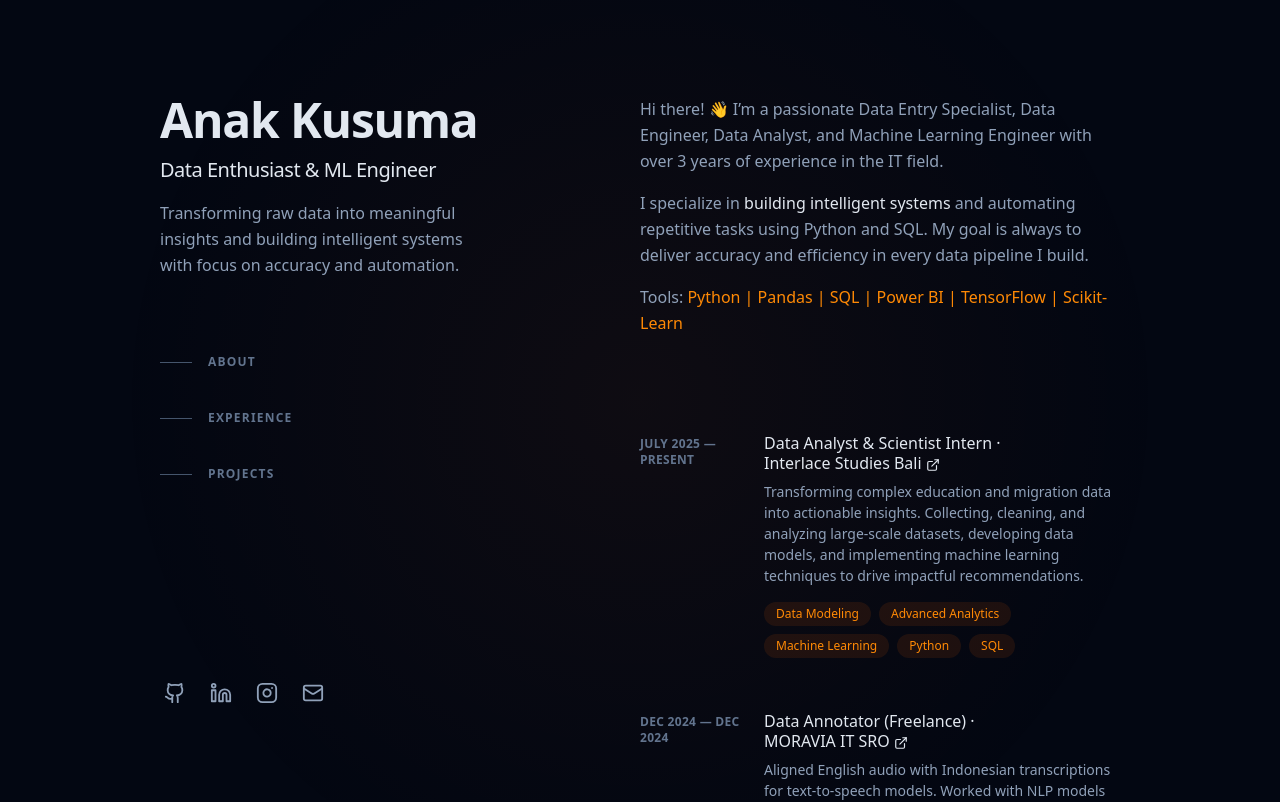
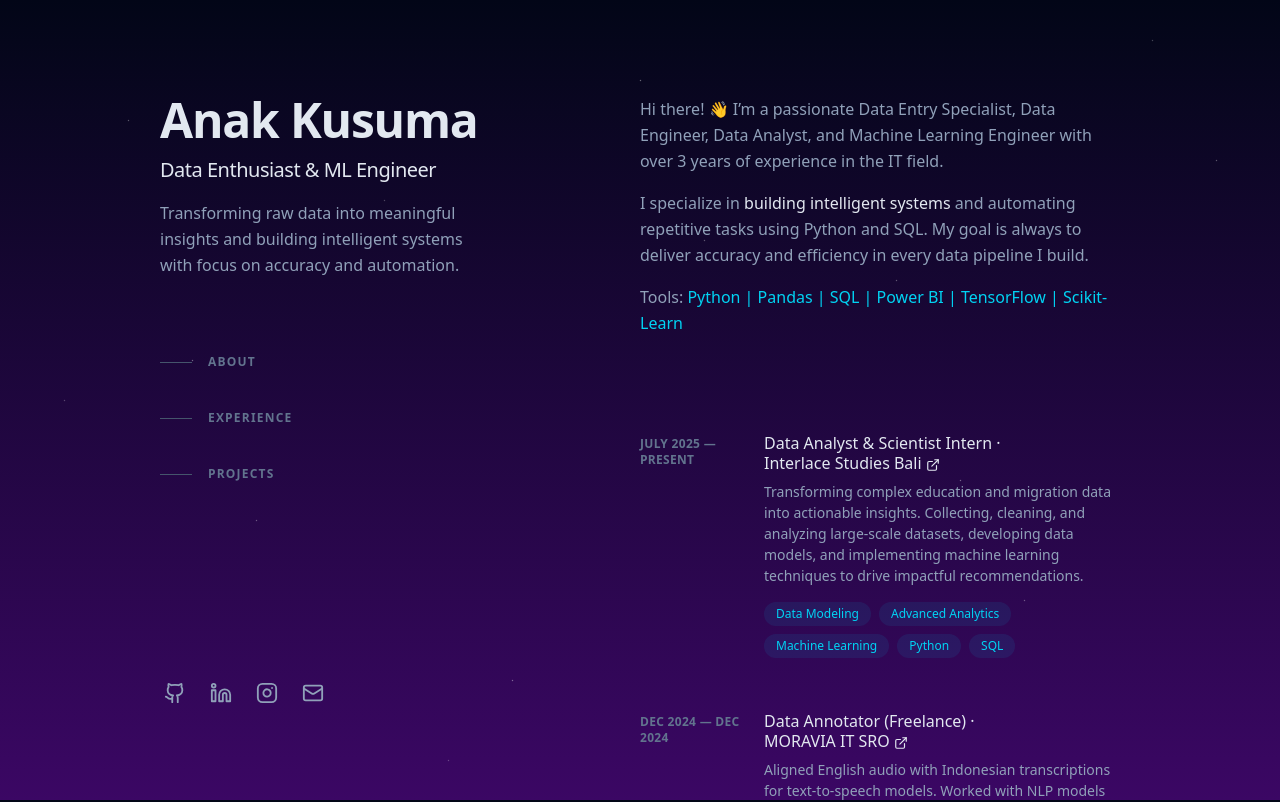
Before and after one commit to anakagung55/ai-ml-portfolio, a Next.js app: page / in a window 1280 px wide. Shown: the top 802 px of the page. Built offline with nearby package versions, Linux system fonts and the light colour scheme.

Commit message:
change colour background

```diff
--- /dev/null
+++ b/app/Spotlight.tsx
@@ -0,0 +1,57 @@
+"use client";
+
+import React, { useEffect, useRef, useState } from "react";
+
+export default function Spotlight() {
+  const divRef = useRef<HTMLDivElement>(null);
+  const [isMounted, setIsMounted] = useState(false);
+  const [opacity, setOpacity] = useState(0);
+
+  useEffect(() => {
+    setIsMounted(true);
+
+    const handleMouseMove = (e: MouseEvent) => {
+      if (!divRef.current) return;
+
+      const div = divRef.current;
+      const rect = div.getBoundingClientRect();
+
+      // Menghitung posisi mouse relatif terhadap layar
+      const x = e.clientX - rect.left;
+      const y = e.clientY - rect.top;
+
+      // Mengirim posisi ke variabel CSS
+      div.style.setProperty("--mouse-x", `${x}px`);
+      div.style.setProperty("--mouse-y", `${y}px`);
+
+      // Menampilkan cahaya saat mouse pertama kali bergerak
+      if (opacity === 0) setOpacity(1);
+    };
+
+    window.addEventListener("mousemove", handleMouseMove);
+
+    return () => {
+      window.removeEventListener("mousemove", handleMouseMove);
+    };
+  }, [opacity]);
+
+  if (!isMounted) return null;
+
+  return (
+    <div
+      ref={divRef}
+      // pointer-events-none penting agar kamu tetap bisa klik tombol/link di bawahnya
+      className="pointer-events-none fixed inset-0 z-30 transition-opacity duration-500"
+      style={{
+        opacity: opacity,
+        // Gradien radial mengikuti posisi mouse
+        // Menggunakan warna Cyan (34, 211, 238) agar senada dengan tema baru kamu
+        background: `radial-gradient(
+          600px circle at var(--mouse-x) var(--mouse-y),
+          rgba(34, 211, 238, 0.20),
+          transparent 40%
+        )`,
+      }}
+    />
+  );
+}
--- a/app/globals.css
+++ b/app/globals.css
@@ -1,17 +1,53 @@
 @import "tailwindcss";
 
 @theme {
-  --color-navy-dark: #020617;     /* Hitam Obsidian */
-  --color-accent-main: #f97316;  /* Oranye Cerah */
+  /* Kita tetap simpan warna ini sebagai basis, meski nanti ditimpa gradient */
+  --color-navy-dark: #020617;
+  --color-accent-main: #22d3ee;
   --color-slate-text: #94a3b8;
   --color-slate-heading: #e2e8f0;
 }
 
 @layer base {
   body {
-    background-color: var(--color-navy-dark);
+    /* 1. Ganti background-color solid dengan linear-gradient */
+    /* Gradien dari ungu tua di bawah ke hitam pekat di atas */
+    background-image: linear-gradient(to top, #3b0764, var(--color-navy-dark));
+    background-attachment: fixed; /* Agar background tidak ikut scroll */
     color: var(--color-slate-text);
     scroll-behavior: smooth;
     -webkit-font-smoothing: antialiased;
+    min-height: 100vh; /* Pastikan tinggi minimal semonitor penuh */
+    position: relative; /* Diperlukan untuk posisi bintang */
+  }
+
+  /* 2. Tambahkan efek bintang menggunakan pseudo-element ::before */
+  body::before {
+    content: "";
+    position: fixed;
+    top: 0;
+    left: 0;
+    width: 1px;
+    height: 1px;
+    background: transparent;
+    /* Trik CSS: Membuat banyak titik putih kecil menggunakan box-shadow */
+    box-shadow:
+        10vw 15vh 1px rgba(255, 255, 255, 0.5),
+        30vw 25vh 1px rgba(255, 255, 255, 0.4),
+        50vw 10vh 1px rgba(255, 255, 255, 0.6),
+        70vw 35vh 1px rgba(255, 255, 255, 0.5),
+        90vw 5vh 1px rgba(255, 255, 255, 0.4),
+        20vw 65vh 1px rgba(255, 255, 255, 0.5),
+        40vw 85vh 1px rgba(255, 255, 255, 0.6),
+        60vw 55vh 1px rgba(255, 255, 255, 0.4),
+        80vw 75vh 1px rgba(255, 255, 255, 0.5),
+        15vw 45vh 1px rgba(255, 255, 255, 0.6),
+        35vw 95vh 1px rgba(255, 255, 255, 0.4),
+        55vw 30vh 1px rgba(255, 255, 255, 0.5),
+        75vw 60vh 1px rgba(255, 255, 255, 0.6),
+        5vw 50vh 1px rgba(255, 255, 255, 0.4),
+        95vw 20vh 1px rgba(255, 255, 255, 0.5);
+    z-index: -1; /* Agar bintang berada di belakang konten */
+    pointer-events: none; /* Agar tidak mengganggu klik mouse */
   }
 }
--- a/app/layout.tsx
+++ b/app/layout.tsx
@@ -1,6 +1,7 @@
 import type { Metadata } from "next";
 import { Inter } from "next/font/google";
 import "./globals.css";
+import Spotlight from "./Spotlight";
 
 const inter = Inter({ subsets: ["latin"] });
 
@@ -27,7 +28,11 @@ export default function RootLayout({
 }>) {
   return (
     <html lang="en" className="scroll-smooth">
-      <body className={`${inter.className} bg-[#030712] text-slate-400 antialiased`}>
+      <body className={`${inter.className} bg-navy-dark text-slate-400 antialiased`}>
+
+        {/* 2. Tambahkan komponen Spotlight di sini */}
+        <Spotlight />
+
         {children}
       </body>
     </html>
--- a/app/page.tsx
+++ b/app/page.tsx
@@ -79,8 +79,6 @@ export default function Portfolio() {
 
   return (
     <div className="mx-auto min-h-screen max-w-6xl px-6 py-12 font-sans md:px-12 md:py-20 lg:px-24 lg:py-0">
-      <div className="fixed inset-0 z-[-1] bg-[radial-gradient(circle_at_50%_50%,rgba(249,115,22,0.05),transparent_70%)]"></div>
-
       <div className="lg:flex lg:justify-between lg:gap-12">
         {/* KOLOM KIRI (Header Sticky) */}
         <header className="lg:sticky lg:top-0 lg:flex lg:max-h-screen lg:w-[45%] lg:flex-col lg:justify-between lg:py-24">
@@ -103,10 +101,10 @@ export default function Portfolio() {
             </nav>
           </div>
           <ul className="ml-1 mt-8 flex items-center gap-6 text-slate-400">
-            <li className="hover:text-orange-400 transition-colors"><a href="https://github.com/anakagung55" target="_blank"><Github size={22} /></a></li>
-            <li className="hover:text-orange-400 transition-colors"><a href="https://www.linkedin.com/in/anak-kusuma-29189932a/" target="_blank"><Linkedin size={22} /></a></li>
-            <li className="hover:text-orange-400 transition-colors"><a href="https://www.instagram.com/agungajus_/" target="_blank"><Instagram size={22} /></a></li>
-            <li className="hover:text-orange-400 transition-colors"><a href="mailto:agungajus02@gmail.com"><Mail size={22} /></a></li>
+            <li className="hover:text-cyan-400 transition-colors"><a href="https://github.com/anakagung55" target="_blank"><Github size={22} /></a></li>
+            <li className="hover:text-cyan-400 transition-colors"><a href="https://www.linkedin.com/in/anak-kusuma-29189932a/" target="_blank"><Linkedin size={22} /></a></li>
+            <li className="hover:text-cyan-400 transition-colors"><a href="https://www.instagram.com/agungajus_/" target="_blank"><Instagram size={22} /></a></li>
+            <li className="hover:text-cyan-400 transition-colors"><a href="mailto:agungajus02@gmail.com"><Mail size={22} /></a></li>
           </ul>
         </header>
 
@@ -119,7 +117,7 @@ export default function Portfolio() {
             <p className="mb-4">
               I specialize in <span className="text-slate-200 font-medium">building intelligent systems</span> and automating repetitive tasks using Python and SQL. My goal is always to deliver accuracy and efficiency in every data pipeline I build.
             </p>
-            <p>Tools: <span className="text-orange-400 font-medium">Python | Pandas | SQL | Power BI | TensorFlow | Scikit-Learn</span></p>
+            <p>Tools: <span className="text-cyan-400 font-medium">Python | Pandas | SQL | Power BI | TensorFlow | Scikit-Learn</span></p>
           </section>
 
           <section id="experience" className="mb-16 scroll-mt-24">
@@ -144,7 +142,7 @@ export default function Portfolio() {
                               href={exp.link}
                               target="_blank"
                               rel="noopener noreferrer"
-                              className="inline-flex items-baseline font-medium leading-tight text-slate-200 hover:text-orange-400 focus-visible:text-orange-400 group/link text-base"
+                              className="inline-flex items-baseline font-medium leading-tight text-slate-200 hover:text-cyan-400 focus-visible:text-cyan-400 group/link text-base"
                             >
                               <span className="absolute -inset-x-4 -inset-y-4 hidden rounded md:-inset-x-6 md:-inset-y-6 lg:block"></span>
                               <span>
@@ -172,7 +170,7 @@ export default function Portfolio() {
 
                       <ul className="mt-4 flex flex-wrap gap-2">
                         {exp.skills.map(skill => (
-                          <li key={skill} className="rounded-full bg-orange-500/10 px-3 py-1 text-xs font-medium text-orange-400">
+                          <li key={skill} className="rounded-full bg-cyan-500/10 px-3 py-1 text-xs font-medium text-cyan-400">
                             {skill}
                           </li>
                         ))}
@@ -194,7 +192,7 @@ export default function Portfolio() {
 
                   {/* --- Bagian Gambar Thumbnail (Baru) --- */}
                   <div className="z-10 sm:col-span-3 order-1 sm:order-1">
-                    <div className="rounded border-2 border-slate-200/10 transition group-hover:border-orange-400/30 overflow-hidden">
+                    <div className="rounded border-2 border-slate-200/10 transition group-hover:border-cyan-400/30 overflow-hidden">
                         <Image
                         src={proj.image}
                         alt={proj.title}
@@ -207,13 +205,13 @@ export default function Portfolio() {
 
                   {/* --- Bagian Teks Deskripsi --- */}
                   <div className="z-10 sm:col-span-5 order-2 sm:order-2">
-                    <h3 className="font-medium leading-snug text-slate-200 group-hover:text-orange-400 flex items-center gap-2">
+                    <h3 className="font-medium leading-snug text-slate-200 group-hover:text-cyan-400 flex items-center gap-2">
                       {proj.title} <ExternalLink size={14} className="inline-block shrink-0 transition-transform group-hover:-translate-y-1 group-hover:translate-x-1" />
                     </h3>
                     <p className="mt-2 text-sm leading-normal text-slate-400">{proj.description}</p>
                     <ul className="mt-4 flex flex-wrap gap-2">
                       {proj.skills.map(skill => (
-                        <li key={skill} className="rounded-full bg-orange-500/10 px-3 py-1 text-xs font-medium text-orange-400">{skill}</li>
+                        <li key={skill} className="rounded-full bg-cyan-500/10 px-3 py-1 text-xs font-medium text-cyan-400">{skill}</li>
                       ))}
                     </ul>
                   </div>
```
